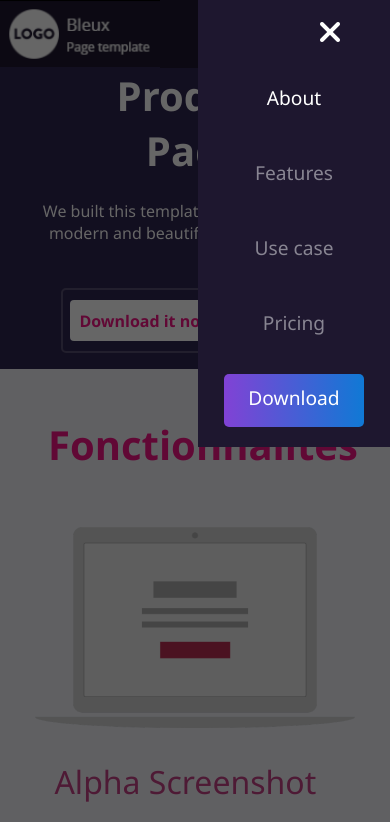
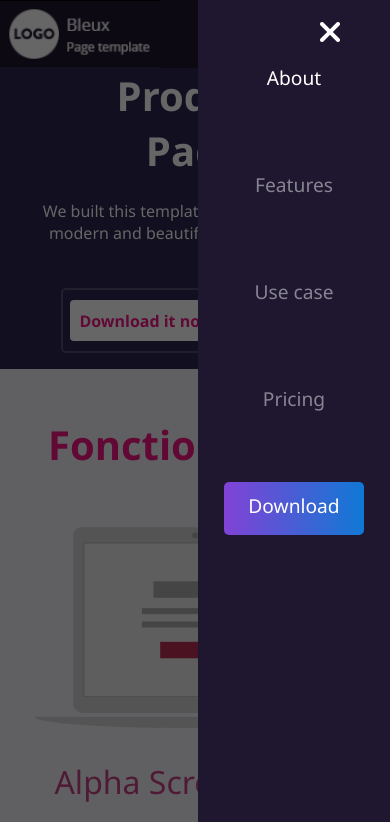
Before and after one commit to santiiago17/Maquetacion_Henry_falla, a plain HTML site: page index.html in a window 390 px wide. Both pictures are taken after a click on the button 360 px from the left and 34 px from the top of the page. Shown: the top 822 px of the page. Drawn offline with Linux system fonts and the light colour scheme.

Commit message:
Se mejoró el menú hamburguesa

```diff
--- a/style.css
+++ b/style.css
@@ -378,7 +378,7 @@ footer div img:hover {
 /* MEDIA QUERYS */
 
 @media (max-width: 920px) {
-        .navbar {
+    .navbar {
         display: flex;
         justify-content: space-between;
     }
@@ -405,16 +405,17 @@ footer div img:hover {
         top: 0;
         right: 0;
         padding-bottom: 1rem;
-        width: 12rem;
+        width: 40vw;
+        height: 100vh;
         position: absolute;
         background-color: #1E172F;
-        box-shadow: 0 0 0 900vmax rgba(0, 0, 0, 0.6)
+        box-shadow: 0 0 0 900vmax rgba(0, 0, 0, 0.6);
     }
 
     .list-menu {
         flex-direction: column;
         align-items: center;
-        padding: 20px;
+        gap: 5rem;
     }
 
     .img1 {
```
